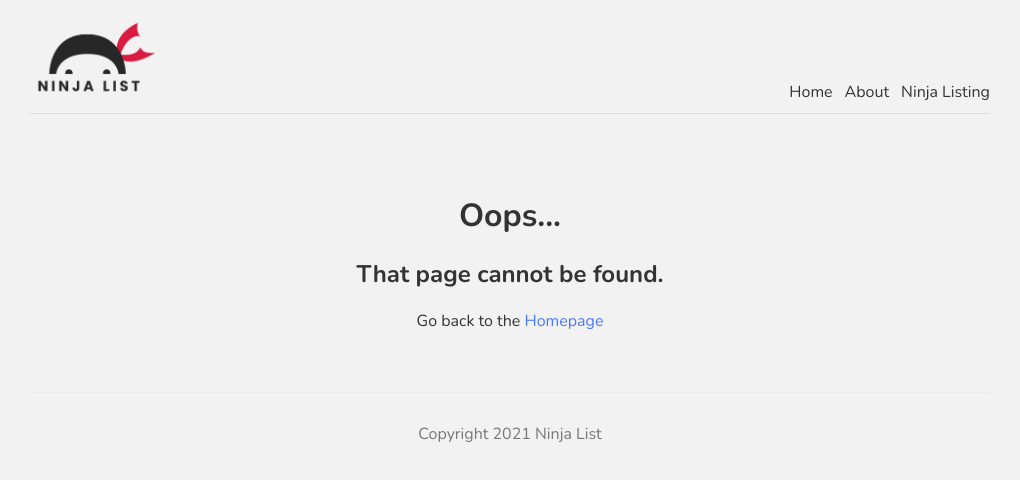
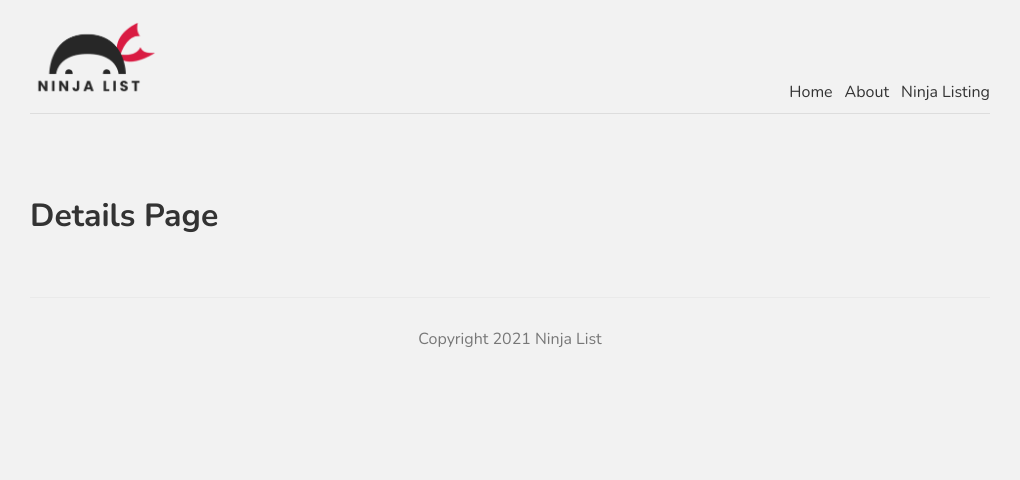
Before and after one commit to bioDanCho/ninjalist-next, a Next.js app: page /ninjas/1 in a window 1280 px wide. Before the commit this address had no page. Shown: the top 480 px of the page, without its empty margins (130-1150 px from the left). Built offline with nearby package versions, Linux system fonts and the light colour scheme.

Commit message:
lesson 11

```diff
--- /dev/null
+++ b/pages/ninjas/[id].js
@@ -0,0 +1,11 @@
+import React from 'react';
+
+const Details = () => {
+    return (
+        <div>
+            <h1>Details Page</h1>
+        </div>
+    );
+};
+
+export default Details;
```
Also changed, not shown: pages/ninjas/index.js (+8 -5 lines).
